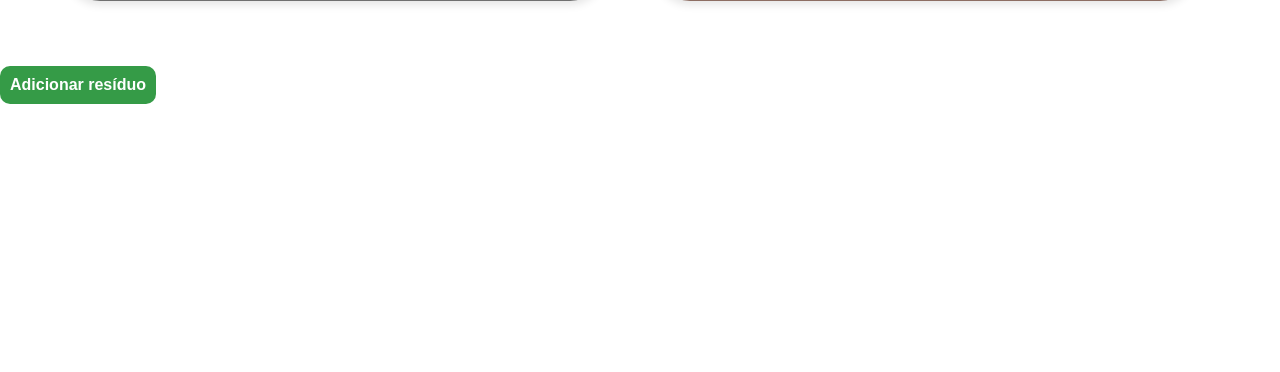
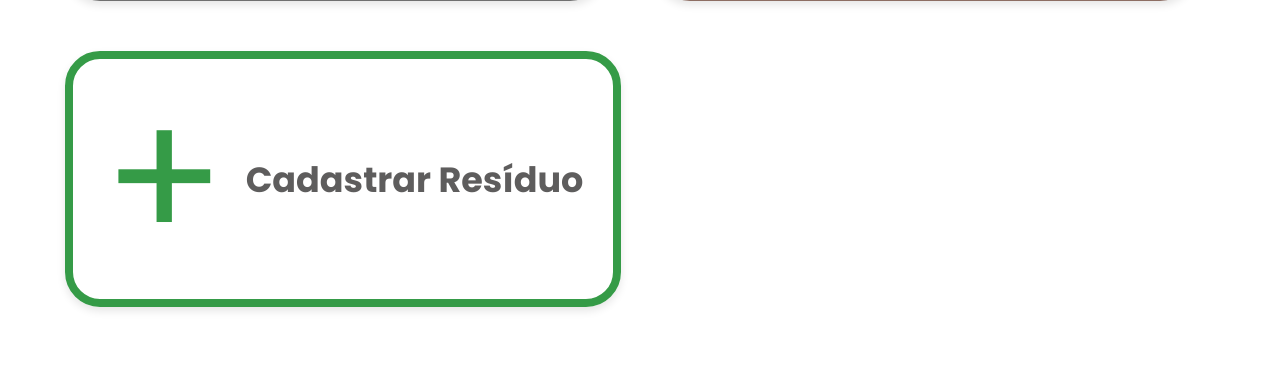
Before and after one commit to Enzolagap/trabalhoEquipe3, a PHP site: page /trabalhoEquipe3-main/indexVisitante.php in a window 1280 px wide. Shown: the part 499-871 px from the top of the page. Before the commit the page ends 603 px from the top, so only its background shows below. Run offline with PHP 8.4, Linux system fonts and the light colour scheme; data comes from the database, SQL or seed files in the repository.

Commit message:
cadastrar de acordo o protótipo

```diff
--- a/indexVisitante.php
+++ b/indexVisitante.php
@@ -131,13 +131,14 @@ function getCardColor($coletor) {
     }
     ?>
 
+    <div class="card-add">
+        <a href='login.php' onclick="alert('Você precisa efetuar o login para adicionar um resíduo!'); return true;" class="cadastrar-link">
+            <div class="add-icon">+</div>
+            <h2>Cadastrar Resíduo</h2>
+        </a>
+    </div>
+
 </div>
-
-<footer>
-
-    <a href="login.php" onclick="alert('Você precisa efetuar o login para adicionar um resíduo!'); return true;"><button type="button">Adicionar resíduo</button></a>
-
-</footer>
 
 </body>
 </html>
--- a/style.css
+++ b/style.css
@@ -177,13 +177,51 @@ html,body {
     cursor: pointer;
 }
 
-.card-image{
+.card-image {
     width: 180px;
     height: 180px;
     border-radius: 35px;
 }
 
-.card:hover {
+.card-add {
+    display: flex;
+    align-items: center;
+    justify-content: center;
+    width: 500px;
+    height: 200px;
+    cursor: pointer;
+    border-radius: 35px;
+    border-color: #359b47;
+    border-width: 8px;
+    border-style: solid;
+    margin: 15px;
+    padding: 20px;
+    box-shadow: 0 4px 8px rgba(0, 0, 0, 0.1);
+    transition: transform 0.3s;
+}
+
+.add-icon {
+    font-size: 180px;
+    margin-right: 20px;
+    color: #359b47;
+    text-decoration: none;
+}
+
+.cadastrar-link {
+    display: flex;
+    align-items: center;
+    text-decoration: none;
+    color: inherit;
+}
+
+.cadastrar-link h2 {
+    font-size: 35px;
+    color: rgb(94, 93, 93);
+    font-weight: bold;
+    margin: 0;
+}
+
+.card:hover, .card-add:hover {
     transform: scale(1.05);
 }
 
@@ -430,22 +468,7 @@ input[type="file"] {
     margin-bottom: 20px;
 }
 
-/* Estilo do footer */
-footer button {
-    padding: 10px;
-    background-color: #359b47;
-    color: white;
-    border: none;
-    border-radius: 10px;
-    cursor: pointer;
-    font-size: 16px;
-    font-weight: bold;
-}
-
-footer button:hover {
-    background-color: #007722;
-}
-
+/* Estilo para campos de texto, email e senha */
 input[type="text"]:focus, input[type="email"]:focus, input[type="password"]:focus{
     border-color: #007722;
     outline: none;
```
Also changed, not shown: index.php (+6 -7 lines).
